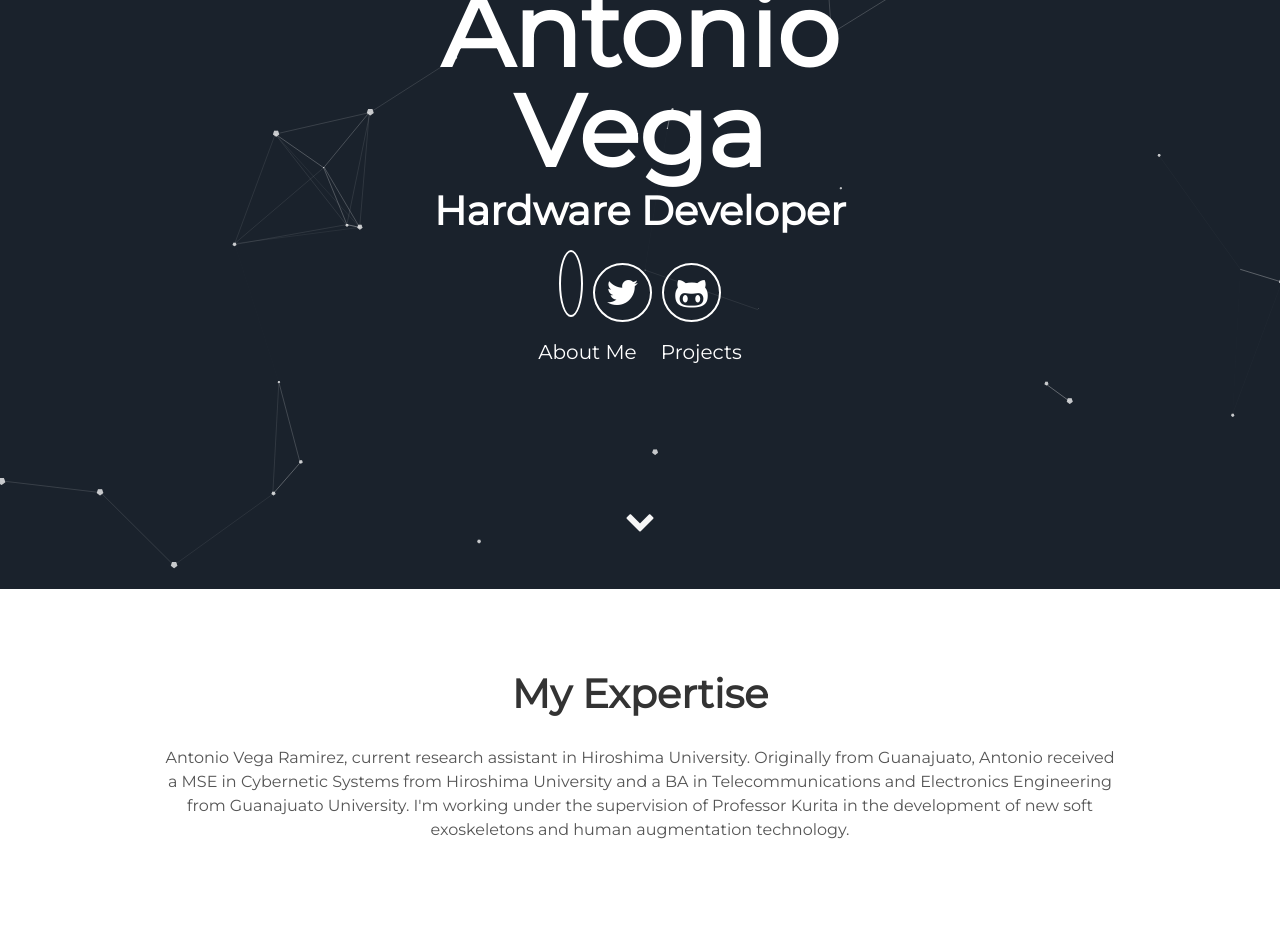
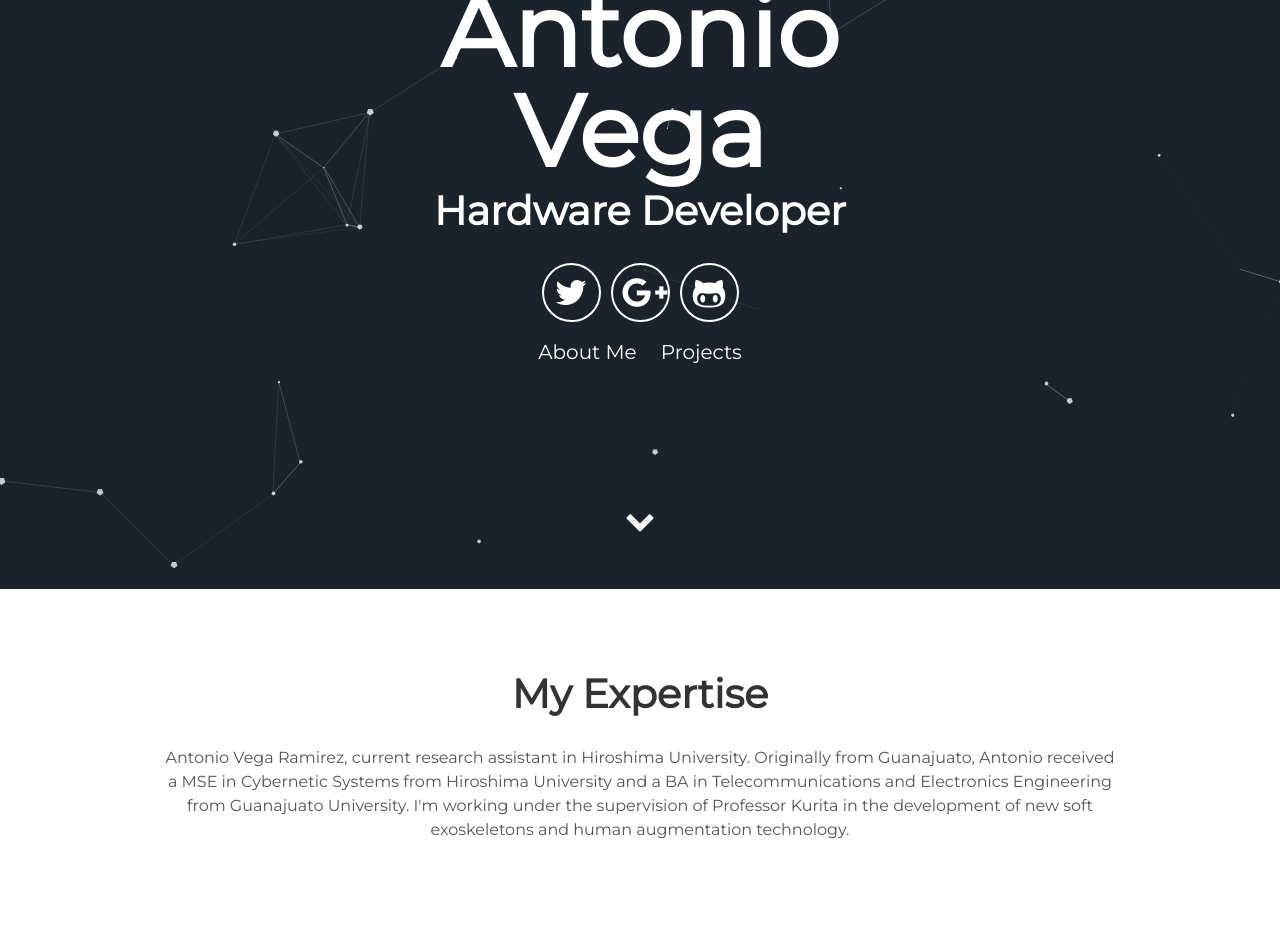
Before and after one commit to totovr/totovr.github.io, a Jekyll site: the page built from index.html, in a window 1280 px wide. Shown: the part 311-1246 px from the top of the page. Built offline with Jekyll 4.4.1, drawn with Linux system fonts in a browser that asks for light colours.

Commit message:
image and header

```diff
--- a/_includes/header.html
+++ b/_includes/header.html
@@ -5,9 +5,8 @@
         <span class="site-description">{{site.user_title}}</span>
       </h1>
       <div class="header-icons">
-        <a aria-label="Research" href="https://www.researchgate.net/profile/Antonio_Vega_Ramirez"><i class="icon fas fa-file-code"></i></a>
         <a aria-label="My Twitter" target="_blank" href="https://twitter.com/SpainDice"><i class="icon fa fa-twitter" aria-hidden="true"></i></a>
-        <!-- <a aria-label="My Google Plus" target="_blank" href="https://plus.google.com/u/0/+AntonioVegaAVR"><i class="icon fa fa-google-plus" aria-hidden="true"></i></a> -->
+        <a aria-label="My Google Plus" target="_blank" href="https://plus.google.com/u/0/+AntonioVegaAVR"><i class="icon fa fa-google-plus" aria-hidden="true"></i></a>
         <a aria-label="My Github" target="_blank" href="https://github.com/totovr"><i class="icon fa fa-github-alt" aria-hidden="true"></i></a>
       </div>
       <div class="header-links">
--- a/_includes/projects.html
+++ b/_includes/projects.html
@@ -32,7 +32,7 @@
 
 <div class="user-projects">
   <div class="images-right">
-    <img alt="mimic" src="{{ "/assets/img/bio.jpg" | prepend: site.baseurl }}" />
+    <img alt="mimic" src="{{ "/assets/img/bio.png" | prepend: site.baseurl }}" />
   </div>
   <div class="contents">
     <h3> Muscleblazer: Force-Feedback Suit for Immersive Experience </h3>
@@ -46,7 +46,7 @@
 
 <div class="user-projects">
   <div class="images-right">
-    <img alt="mimic" src="{{ "/assets/img/mimic.jpg" | prepend: site.baseurl }}" />
+    <img alt="mimic" src="{{ "/assets/img/mimic.JPG" | prepend: site.baseurl }}" />
   </div>
   <div class="contents">
     <h3> A soft exoskeleton jacket for human motion interaction </h3>
```
Also changed, not shown: assets/img/bio.jpg (deleted), assets/img/bio.png (added), 1 other file.
